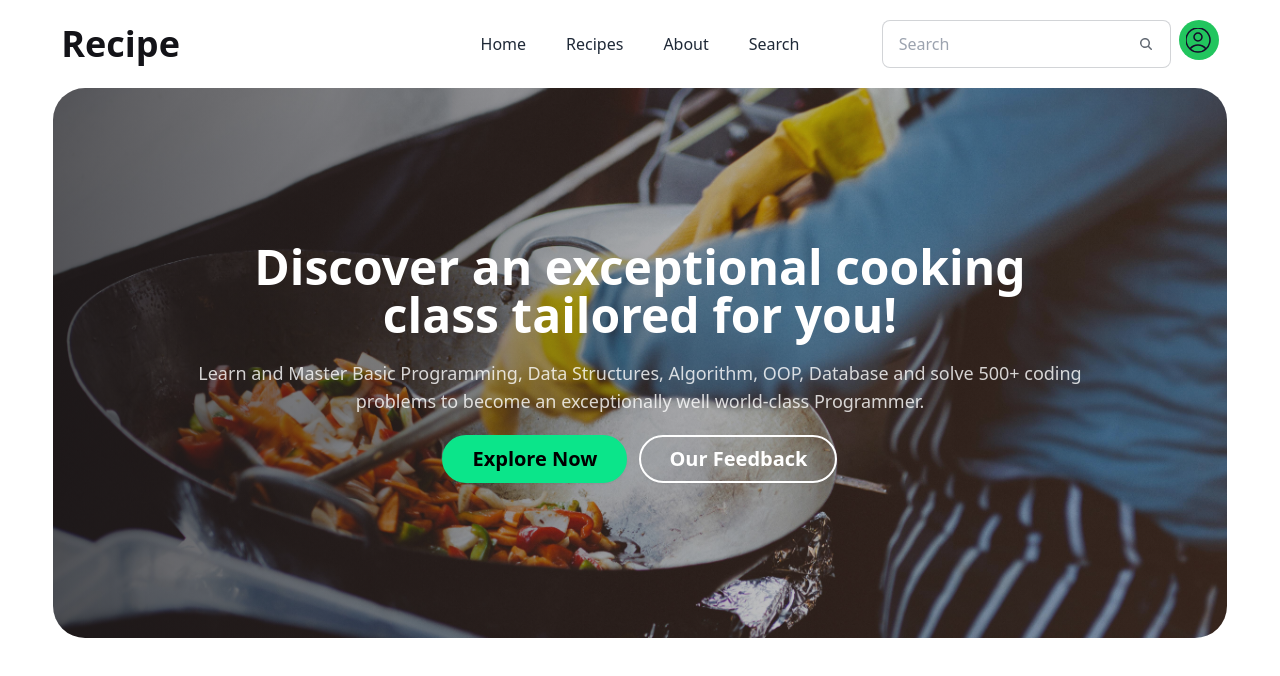
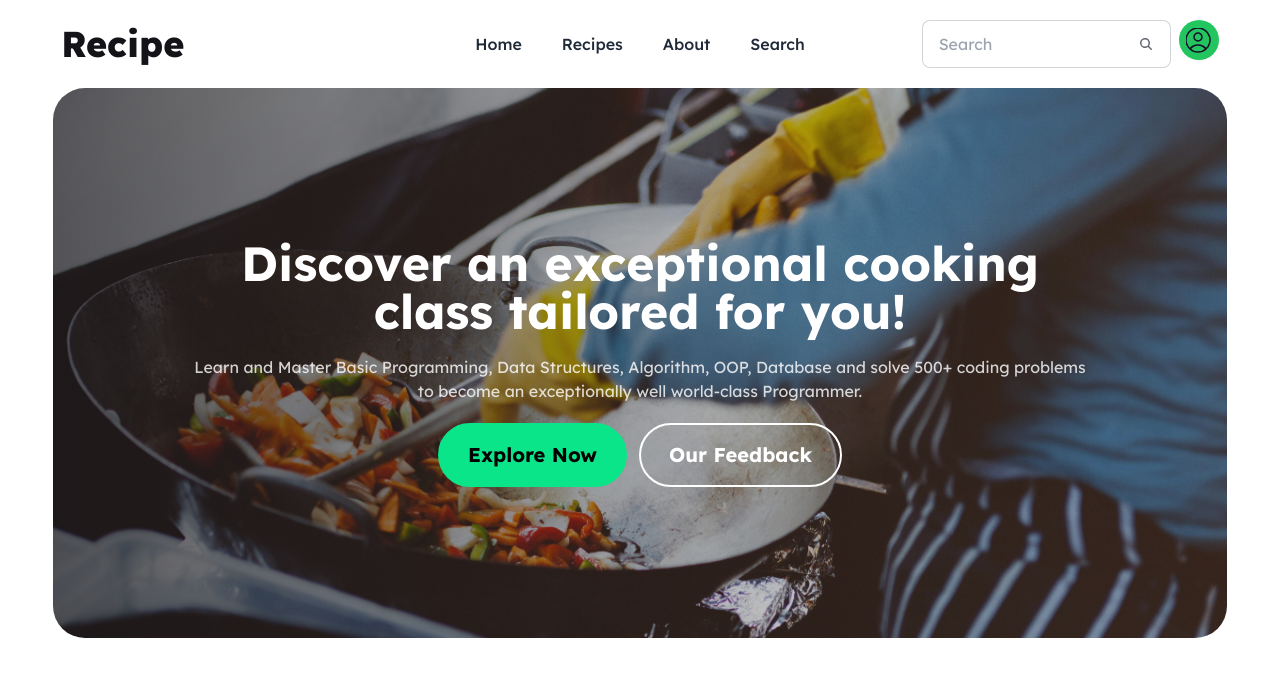
Before and after one commit to azmain-siam/PH-A7, a React (Vite) app: page / in a window 1280 px wide. Shown: the top 676 px of the page. Built offline with nearby package versions, Linux system fonts and the light colour scheme.

Commit message:
Second Commit

```diff
--- a/index.html
+++ b/index.html
@@ -4,8 +4,19 @@
     <meta charset="UTF-8" />
     <meta name="viewport" content="width=device-width, initial-scale=1.0" />
     <title>Assignment 7</title>
+    <link rel="preconnect" href="https://fonts.googleapis.com" />
+    <link rel="preconnect" href="https://fonts.gstatic.com" crossorigin />
+    <link
+      href="https://fonts.googleapis.com/css2?family=Lexend:wght@100..900&display=swap"
+      rel="stylesheet"
+    />
+    <style>
+      .font {
+        font-family: "Lexend", sans-serif;
+      }
+    </style>
   </head>
-  <body>
+  <body class="font">
     <div id="root"></div>
     <script type="module" src="/src/main.jsx"></script>
   </body>
--- a/src/components/Banner/Banner.jsx
+++ b/src/components/Banner/Banner.jsx
@@ -6,25 +6,19 @@ const Banner = () => {
       <div className="hero lg:h-[550px] rounded-[32px]  bg-no-repeat bg-cover background">
         <div className="hero-content flex-col lg:flex-row-reverse justify-center lg:justify-between gap-8 lg:gap-36 p-8">
           <div className="text-center">
-            <h1 className="mb-5 text-4xl lg:text-5xl font-black w-[890px] mx-auto leading-tight text-white">
+            <h1 className="mb-5 text-4xl lg:text-5xl font-bold lg:w-[890px] mx-auto leading-tight text-white">
               Discover an exceptional cooking <br /> class tailored for you!
             </h1>
-            <p className="mb-5 max-w-[900px] text-lg lg:text-lg text-[#ffffffcc]">
+            <p className="mb-5 max-w-[900px] font-normal text-base text-[#ffffffcc]">
               Learn and Master Basic Programming, Data Structures, Algorithm,
               OOP, Database and solve 500+ coding problems to become an
               exceptionally well world-class Programmer.
             </p>
             <div className="flex justify-center gap-3">
-              <button
-                onClick="searchHandle()"
-                className="btn px-4 md:px-7 bg-[#0BE58A] hover:bg-[#34a073] border-2 border-[#0BE58A] hover:border-[#34a073] text-base md:text-xl rounded-full font-bold text-black"
-              >
+              <button className="px-4 md:px-7 md:py-4 bg-[#0BE58A] hover:bg-[#34a073] border-2 border-[#0BE58A] hover:border-[#34a073] text-base md:text-xl duration-300 rounded-full font-bold text-black">
                 Explore Now
               </button>
-              <button
-                onClick="searchHandle()"
-                className="btn bg-transparent hover:bg-white hover:text-black px-4 md:px-7 border-2 border-white hover:border-white text-base md:text-xl rounded-full font-bold text-white outline-none"
-              >
+              <button className="bg-transparent hover:bg-white hover:text-black md:py-4 px-4 md:px-7 border-2 border-white hover:border-white text-base md:text-xl duration-300 rounded-full font-bold text-white outline-none">
                 Our Feedback
               </button>
             </div>
--- a/src/components/Header/Header.jsx
+++ b/src/components/Header/Header.jsx
@@ -2,7 +2,7 @@ import icon from "../../assets/Photos/Vector.svg";
 
 const Header = () => {
   return (
-    <header >
+    <header>
       <nav className="my-3">
         <div className="navbar bg-white">
           <div className="navbar-start">
@@ -76,11 +76,8 @@ const Header = () => {
             </ul>
           </div>
           <div className="navbar-end space-x-5">
-            <a className="hidden lg:flex" href="#">
-              <i className="fa-solid fa-magnifying-glass text-[#89898B] hover:text-main-color duration-300 text-lg"></i>
-            </a>
             <div className="flex gap-2">
-              <label className="input input-bordered flex items-center gap-2">
+              <label className="input input-bordered hidden lg:flex items-center gap-2">
                 <input type="text" className="grow" placeholder="Search" />
                 <svg
                   xmlns="http://www.w3.org/2000/svg"
```
